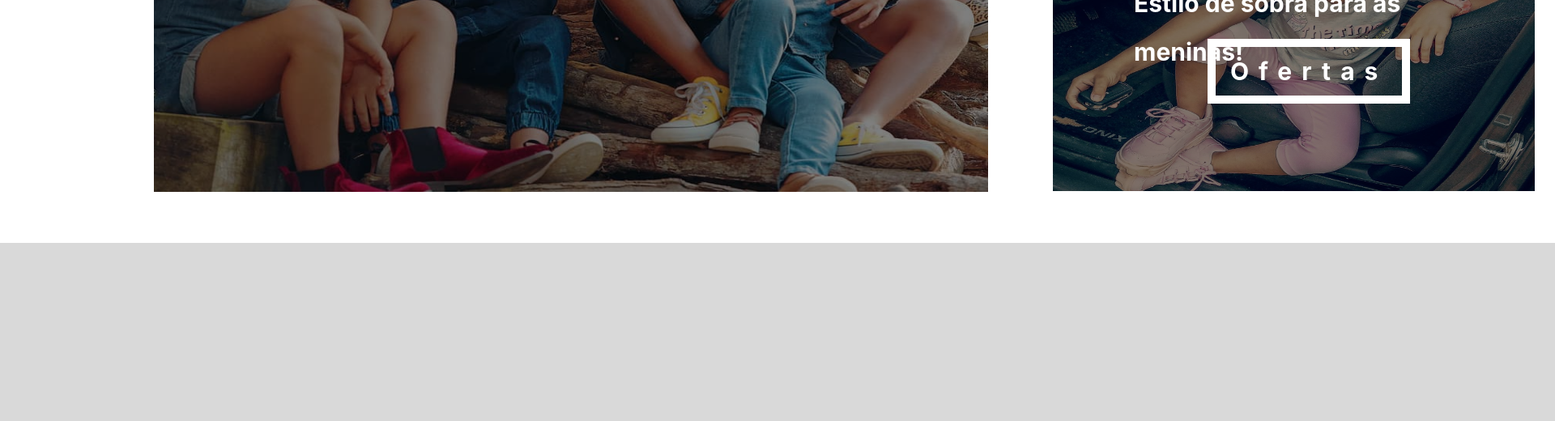
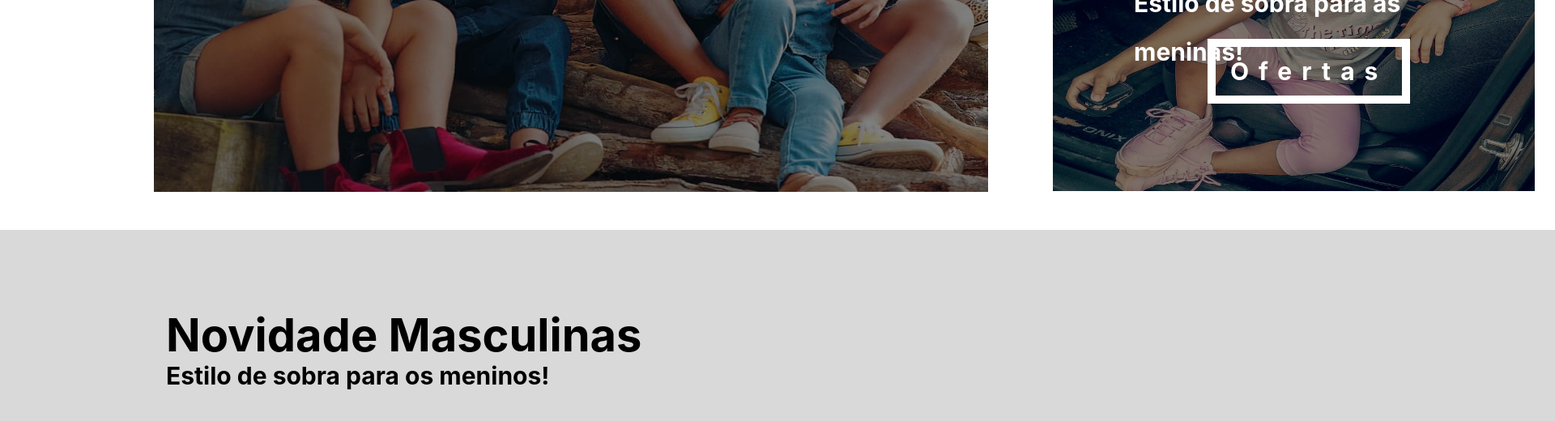
Before and after one commit to samuel10752/Web-Roupa, a website: page Roupa_infantil_2.0/Roupa_infantil_2.0.html in a window 1280 px wide. Shown: the part 776-1296 px from the top of the page at 81% size, 1920 px wide, since content can reach past the window. Drawn offline with nearby package versions, Linux system fonts and the light colour scheme.

```diff
--- a/Roupa_infantil_2.0/Roupa_infantil_2.0.css
+++ b/Roupa_infantil_2.0/Roupa_infantil_2.0.css
@@ -1,5 +1,4 @@
 @import url(https://fonts.googleapis.com/css?family=Raleway:300);
-
 
 .navbar_cor{
 
@@ -7,7 +6,7 @@
 
 
     position: absolute;
-    width: 2880px;
+    width: 2855px;
     height: 90px;
     left: 0px;
     top: 0px;
@@ -773,8 +772,8 @@
 
     /* cor pri */
 
-    position: relative;
-    width: 2880px;
+    position: absolute;
+    width: 2855px;
     height: 1900px;
     top: 1060px;
 
@@ -782,3 +781,45 @@
 
 
 }
+
+.catalogo h1{
+
+    /*Titulo Novedade masculina */
+
+
+    position: absolute;
+    width: 595px;
+    height: 21.5px;
+    left: 205px;
+    top: 100px;
+
+    font-family: 'Inter';
+    font-style: normal;
+    font-weight: 700;
+    font-size: 56px;
+    line-height: 60px;
+
+    color: #000000;
+
+}
+
+.catalogo p{
+
+    /*Subtitulo Novedade masculina */
+
+
+    position: absolute;
+    width: 595px;
+    height: 21.5px;
+    left: 205px;
+    top: 150px;
+
+    font-family: 'Inter';
+    font-style: normal;
+    font-weight: 700;
+    font-size: 30px;
+    line-height: 60px;
+
+    color: #000000;
+
+}
--- a/Roupa_infantil_2.0/Roupa_infantil_2.0.html
+++ b/Roupa_infantil_2.0/Roupa_infantil_2.0.html
@@ -8,10 +8,9 @@
     href="imagens/barra_imagens/img_logo.png">
     <link rel="stylesheet" href="Roupa_infantil_2.0.css">
     <link href="https://cdn.jsdelivr.net/npm/bootstrap@5.2.3/dist/css/bootstrap.min.css" rel="stylesheet" integrity="sha384-rbsA2VBKQhggwzxH7pPCaAqO46MgnOM80zW1RWuH61DGLwZJEdK2Kadq2F9CUG65" crossorigin="anonymous">
-    <script src="https://cdn.jsdelivr.net/npm/bootstrap@5.2.3/dist/js/bootstrap.bundle.min.js" integrity="sha384-kenU1KFdBIe4zVF0s0G1M5b4hcpxyD9F7jL+jjXkk+Q2h455rYXK/7HAuoJl+0I4" crossorigin="anonymous"></script>
-
   </head>
   <body >
+
 
       <!-- Navbar content -->
     <div class="Inicio">
@@ -124,16 +123,23 @@
             <div class="container_4">
               <p class="animated-word_4">Ofertas</p>
             </a>
+            </div>
         </div>
     </div>
 
     <div class="novidade_masculina">
       <div class="cor_pri">
+        <div class="catalogo">
+          <h1>Novidade Masculinas</h1>
+            <p>Estilo de sobra para os meninos!</p>
 
+
+        </div>
       </div>
     </div>
 
 
 
-  </body>
+</body>
+  <script src="js/carrosel.js"></script>
 </html>
--- /dev/null
+++ b/Roupa_infantil_2.0/js/carrosel.js
@@ -0,0 +1 @@
+$('.carousel').slick();
```
Also changed, not shown: Roupa_infantil_2.0/icon/angulo-direito.png (added), Roupa_infantil_2.0/icon/angulo-esquerdo.png (added).
